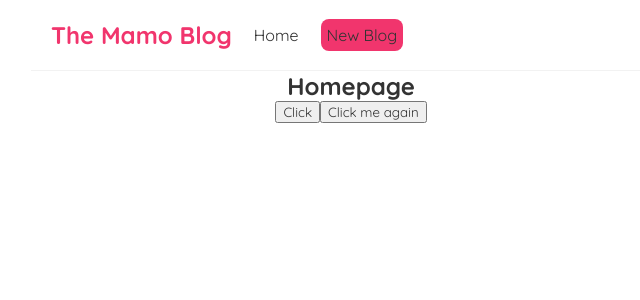
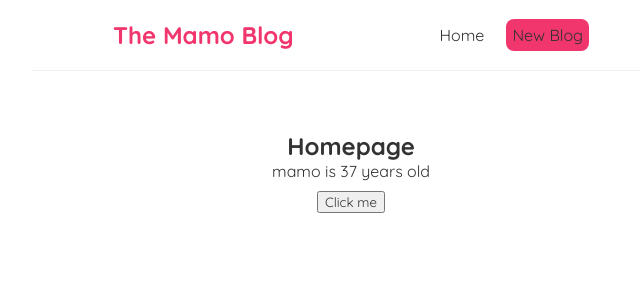
Before and after one commit to Yosef-Ali/react-hooks-routers, a React (Create React App) app: page / in a window 1280 px wide. Shown: the top 300 px of the page, without its empty margins (289-929 px from the left). Built offline with nearby package versions, Linux system fonts and the light colour scheme.

Commit message:
useState and css update

```diff
--- a/src/Home.jsx
+++ b/src/Home.jsx
@@ -1,18 +1,21 @@
+import { useState } from "react";
+
 const Home = () => {
+  const [name, setName] = useState("mamo");
+  const [age, setAge] = useState(37);
+
   const handleClick = (e) => {
-    console.log("hello mamo", e);
+    setName("Lili");
+    setAge(30);
   };
-  //only e.target is available for buttons
-  const handleClickAgain = (name, e) => {
-    console.log("hello" + name, e.target);
-  };
+
   return (
     <div className="home">
       <h2>Homepage</h2>
-      <button onClick={handleClick}>Click</button>
-      <button onClick={(e) => handleClickAgain("mamo", e)}>
-        Click me again
-      </button>
+      <p>
+        {name} is {age} years old
+      </p>
+      <button onClick={handleClick}>Click me</button>
     </div>
   );
 };
--- a/src/index.css
+++ b/src/index.css
@@ -11,6 +11,7 @@
   padding: 20px;
   display: flex;
   align-items: center;
+  justify-content: space-around;
   max-width: 600px;
   margin: 0 auto;
   border-bottom: 1px solid #f2f2f2;
@@ -34,8 +35,11 @@
   color: #f1356d;
 }
 
-content {
+.content {
   max-width: 600px;
   margin: 40px auto;
   padding: 20px;
 }
+.content button {
+  margin-top: 10px;
+}
```
